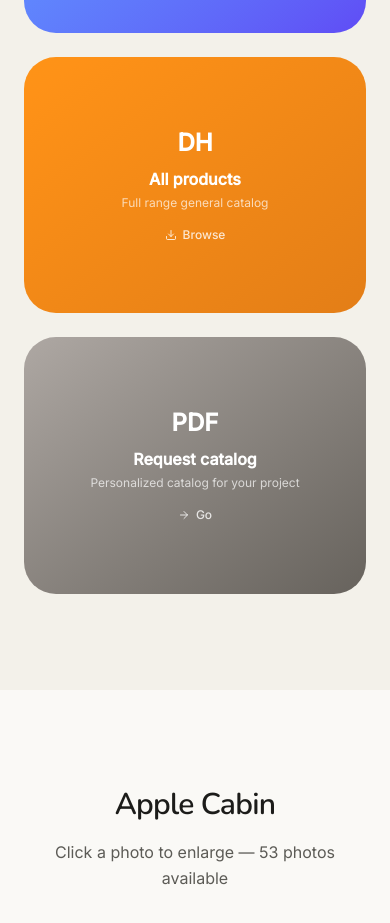
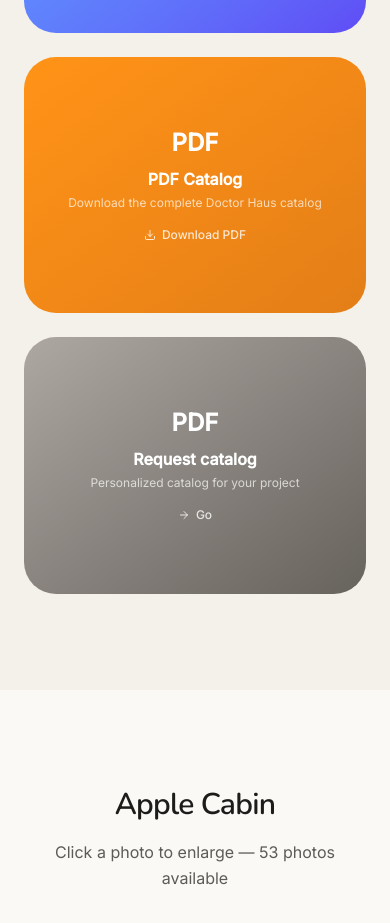
Before and after one commit to core829digital/doctor-haus, a Next.js app: page /en/catalogo in a window 390 px wide. Shown: the part 1193-2116 px from the top of the page. Built offline with nearby package versions, Linux system fonts and the light colour scheme; no server answers.

Commit message:
feat: add downloadable PDF catalog + update phone number
- Moved DoctorHaus2.pdf to public/catalogs/DoctorHaus2.pdf
- Updated Catalogo page card to link directly to PDF download
- Replaced phone placeholder with +39 370 164 1622 in contacts (IT/EN)
- Replaced address placeholders with Italia/Italy

```diff
--- a/src/app/[locale]/catalogo/CatalogoContent.tsx
+++ b/src/app/[locale]/catalogo/CatalogoContent.tsx
@@ -105,11 +105,12 @@
               href: "#expandable",
             },
             {
-              title: isIt ? "Tutti i prodotti" : "All products",
-              desc: isIt ? "Catalogo generale della gamma completa" : "Full range general catalog",
+              title: isIt ? "Catalogo PDF" : "PDF Catalog",
+              desc: isIt ? "Scarica il catalogo completo Doctor Haus" : "Download the complete Doctor Haus catalog",
               gradient: "from-orange-400 to-amber-600",
-              icon: "DH",
-              href: "#all",
+              icon: "PDF",
+              href: "/catalogs/DoctorHaus2.pdf",
+              download: true,
             },
             {
               title: isIt ? "Richiedi catalogo" : "Request catalog",
@@ -122,6 +123,7 @@
             <motion.a
               key={i}
               href={cat.href}
+              {...("download" in cat && cat.download ? { download: "DoctorHaus-Catalogo.pdf" } : {})}
               initial={{ opacity: 0, y: 30 }}
               whileInView={{ opacity: 1, y: 0 }}
               viewport={{ once: true }}
@@ -136,7 +138,9 @@
                 <p className="text-xs text-white/70 mt-1">{cat.desc}</p>
               </div>
               <div className="relative z-10 mt-4 flex items-center gap-1.5 text-xs font-medium text-white/80 group-hover:text-white transition-colors">
-                {cat.href.startsWith("http") || cat.href.startsWith("/contatti") ? (
+                {"download" in cat && cat.download ? (
+                  <><Download size={12} /> {isIt ? "Scarica PDF" : "Download PDF"}</>
+                ) : cat.href.startsWith("http") || cat.href.startsWith("/contatti") ? (
                   <><ArrowRight size={12} /> {isIt ? "Vai" : "Go"}</>
                 ) : (
                   <><Download size={12} /> {isIt ? "Sfoglia" : "Browse"}</>
--- a/src/app/[locale]/contatti/ContattiContent.tsx
+++ b/src/app/[locale]/contatti/ContattiContent.tsx
@@ -28,8 +28,8 @@
     info: {
       title: "Informazioni",
       email: "info@doctor-haus.com",
-      phone: "[DA INSERIRE]",
-      address: "[DA INSERIRE]",
+      phone: "+39 370 164 1622",
+      address: "Italia",
     },
   },
   en: {
@@ -54,8 +54,8 @@
     info: {
       title: "Information",
       email: "info@doctor-haus.com",
-      phone: "[TO BE ADDED]",
-      address: "[TO BE ADDED]",
+      phone: "+39 370 164 1622",
+      address: "Italy",
     },
   },
 };
```
Also changed, not shown: 1 other file (tests, documents, lock files or other folders).
